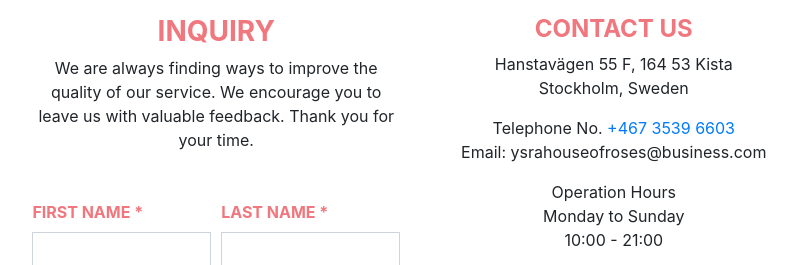
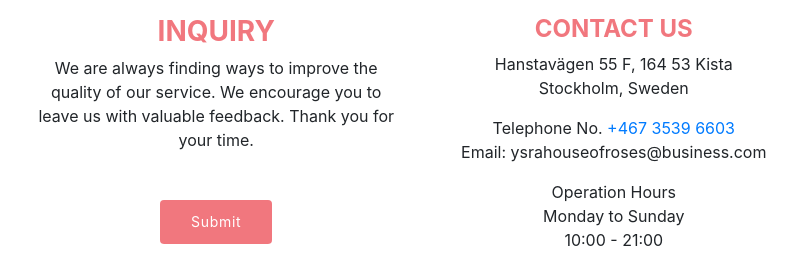
Before and after one commit to Saharalnoor/ysra_house_of_flower_MS, a Django app: page /contact_us/ in a window 1280 px wide. Shown: the part 266-531 px from the top of the page, without its empty margins (225-1022 px from the left). Run offline with Django 3.2, Linux system fonts and the light colour scheme; parts of the project's set-up code (start-up, migrations or seed data) failed here and were passed over; some libraries are stand-ins or nearby versions.

Commit message:
Updated Contact form

```diff
--- a/home/templates/home/contact_us.html
+++ b/home/templates/home/contact_us.html
@@ -15,35 +15,15 @@
                 service. We encourage you to leave us with valuable feedback.
                 Thank you for your time.
               </p>
-              <form action="action" method="GET" class="form-container">
-                <div class="form-row">
-                  <div class="col sub-title text-uppercase font-weight-bold">
-                    <label for="FName">First Name <span class="required-input">*</span></label>
-                    <input type="text" class="form-control" id="FName" required/>
-                  </div>
-                  <div class="col sub-title text-uppercase font-weight-bold">
-                    <label for="LName">Last Name <span class="required-input">*</span></label>
-                    <input type="text" class="form-control" id="LName" required/>
-                  </div>
-                </div>
-
-                <div class="form-group sub-title text-uppercase font-weight-bold mt-2">
-                  <label for="EmailAdd">Email <span class="required-input">*</span></label>
-                  <input type="text" class="form-control" id="EmailAdd" aria-describedby="emailAddress" required/>
-                  <small id="emailAddress" class="form-text text-muted">We'll never share your email with anyone else.</small>
-                </div>
-                <div class="form-group sub-title text-uppercase font-weight-bold">
-                  <label for="number">Contact Number <span class="required-input">*</span></label>
-                  <input type="tel" class="form-control" id="number" required/>
-                </div>
-                <div class="form-group sub-title text-uppercase font-weight-bold">
-                  <label for="msg">Message</label>
-                  <textarea class="form-control" id="msg" rows="4" required></textarea>
-                </div>
-                <button type="submit"
-                  class="btn btn--submit btn-outline-success">Submit
-                </button>
-              </form>
+              <form method="POST" action="{% url 'contact_us' %}">
+                    {% csrf_token %}
+                    {{ contact_form|crispy }}
+                    <div class="row form-group">
+                        <div class="col-12 text-center">
+                            <button type="submit" class="btn btn-colour-1" aria-label="Contact Form Submit Button">Submit</button>
+                        </div>
+                    </div>
+                </form>
             </div>
           </div>
           <div class="col-md-6 mt-5 mb-5">
```
